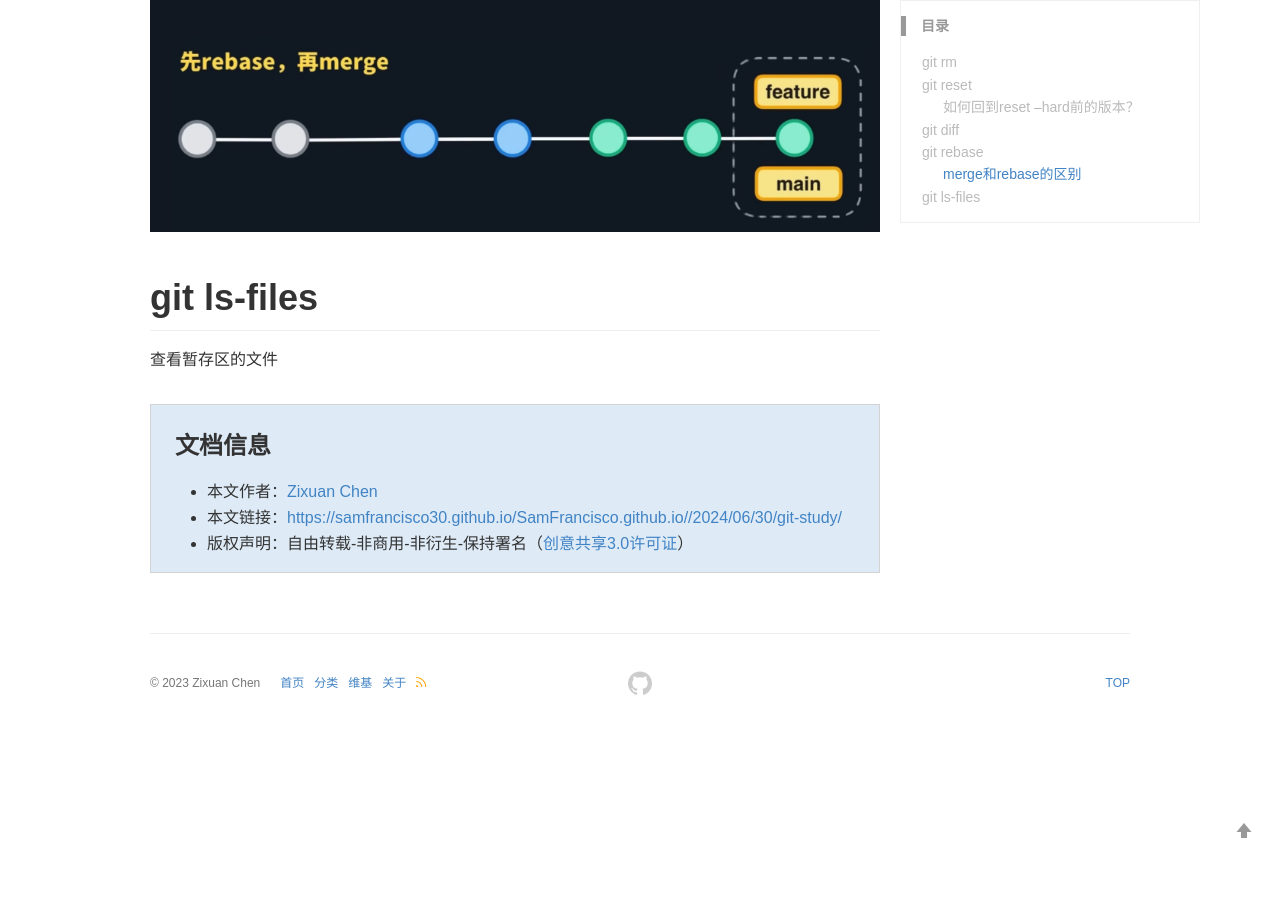
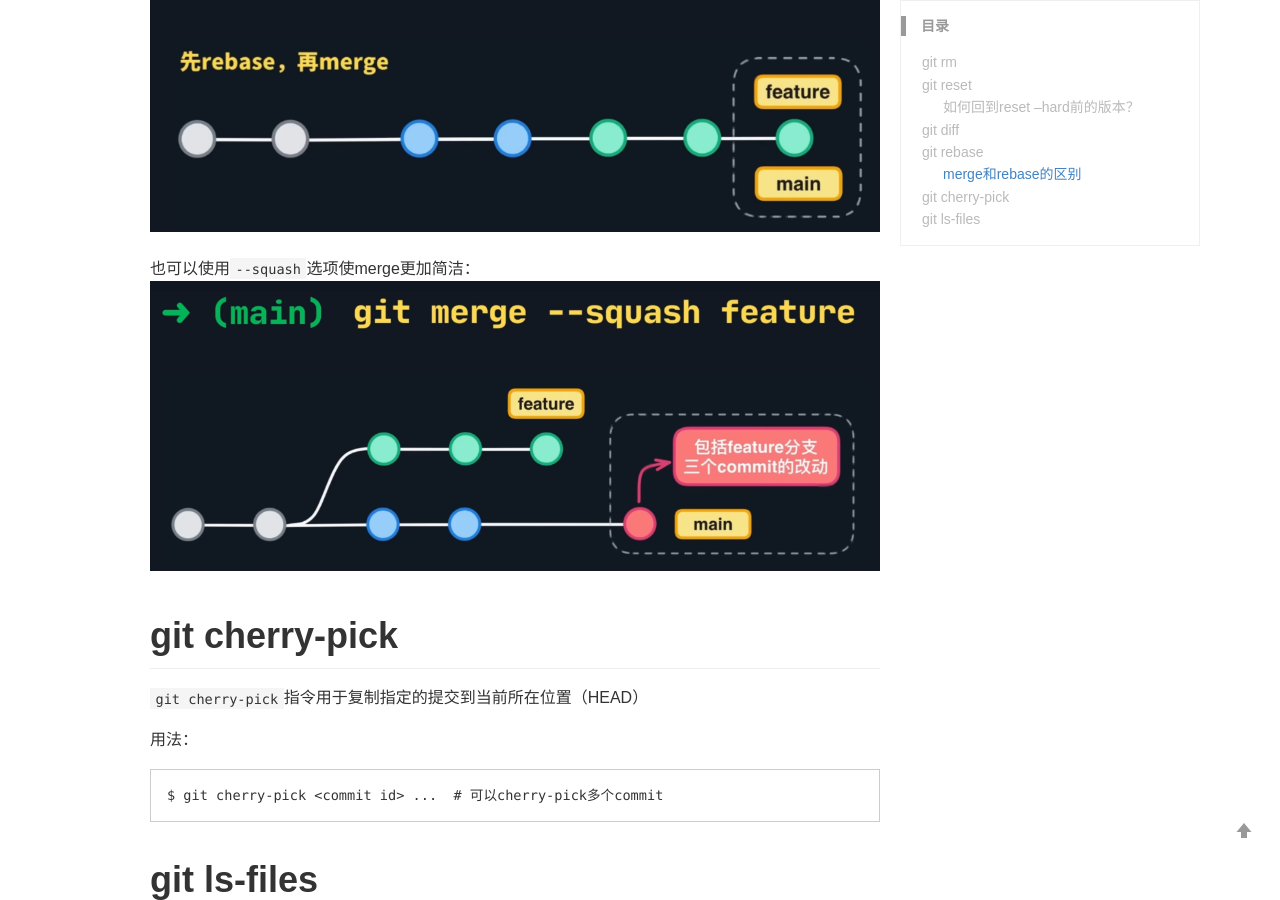
Before and after one commit to SamFrancisco30/SamFrancisco.github.io, a Jekyll site: the page built from _posts/2024-06-30-git-study.md, in a window 1280 px wide and 900 px high, scrolled down 2963 px. Built offline with Jekyll 4.4.1, drawn with Linux system fonts in a browser that asks for light colours; comment, search, counter and statistics services are not loaded; a style sheet for code colours, icons or effects is not loaded; before the commit the page ends 3695 px from its top, so only the background shows below that; some of the changed text lies outside the part shown.

Commit message:
update a post

````diff
--- a/_posts/2024-06-30-git-study.md
+++ b/_posts/2024-06-30-git-study.md
@@ -105,6 +105,17 @@ merge和rebase都可以进行分支合并，例如：
 
 ![](/images/posts/merge_rebase.png)
 
+也可以使用`--squash`选项使merge更加简洁：
+![](/images/posts/squash.png)
+
+# git cherry-pick
+`git cherry-pick`指令用于复制指定的提交到当前所在位置（HEAD）
+
+用法：
+```
+$ git cherry-pick <commit id> ...  # 可以cherry-pick多个commit
+```
+
 
 # git ls-files
 查看暂存区的文件
````
Also changed, not shown: images/posts/squash.png (added).
